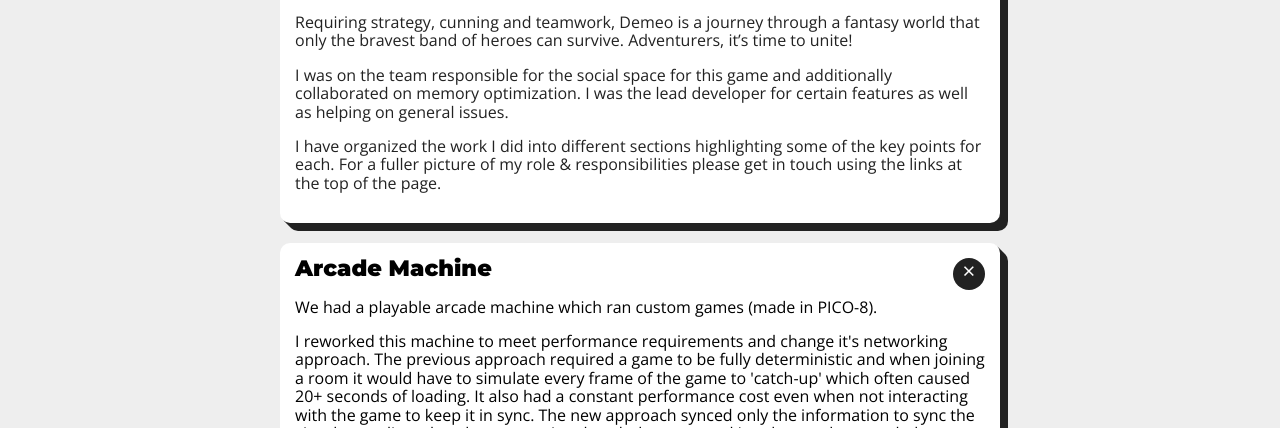
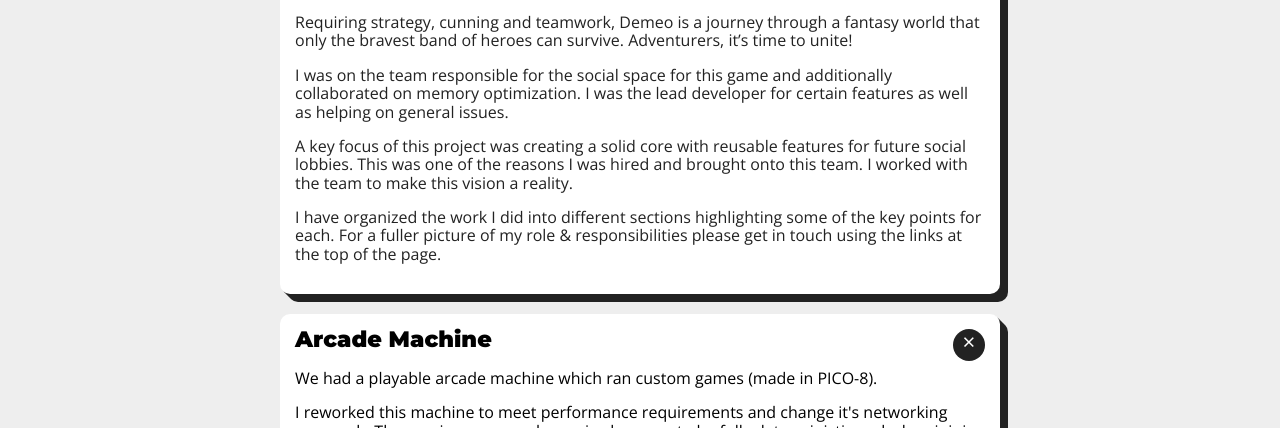
Before and after one commit to Hugosslade/hugosslade.github.io, a website built with Parcel: page project-demeo.html in a window 1280 px wide. Shown: the part 672-1100 px from the top of the page. Built offline with nearby package versions, Linux system fonts and the light colour scheme.

Commit message:
Added project context

```diff
--- a/project-demeo.html
+++ b/project-demeo.html
@@ -65,6 +65,7 @@
                 <p>Demeo is a cross-platform cooperative adventure for up to four players that recreates all of the magic and camaraderie of gathering around a tabletop with friends to do battle against the forces of evil.</p>
                 <p>Requiring strategy, cunning and teamwork, Demeo is a journey through a fantasy world that only the bravest band of heroes can survive. Adventurers, it’s time to unite!</p>
                 <p>I was on the team responsible for the social space for this game and additionally collaborated on memory optimization. I was the lead developer for certain features as well as helping on general issues.</p>
+                <p>A key focus of this project was creating a solid core with reusable features for future social lobbies. This was one of the reasons I was hired and brought onto this team. I worked with the team to make this vision a reality.</p>
                 <p>I have organized the work I did into different sections highlighting some of the key points for each. For a fuller picture of my role &amp; responsibilities please get in touch using the links at the top of the page.</p>
               </summary>
             </section>
```
